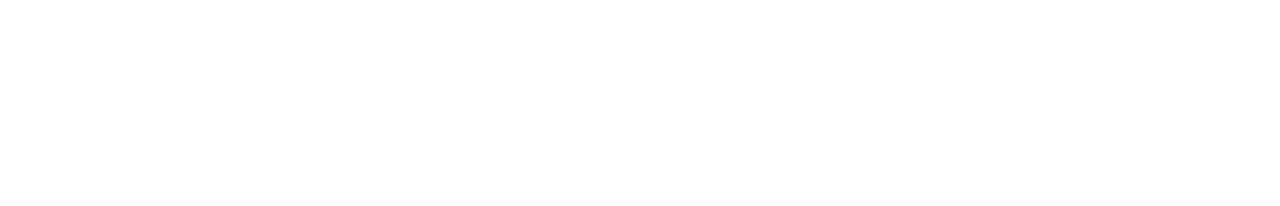
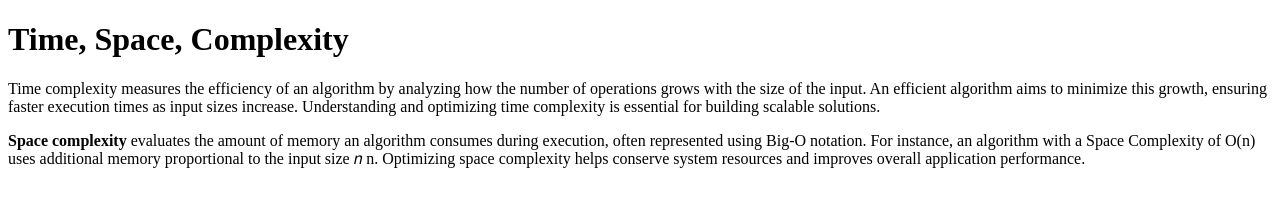
Before and after one commit to acciojob/time-and-space-complexity-Pr75502, a website: page main.html in a window 1280 px wide. Drawn offline with Linux system fonts and the light colour scheme.

Commit message:
created a submission

```diff
--- a/main.html
+++ b/main.html
@@ -7,6 +7,13 @@
 </head>
 
 <body>
+	<h1>Time, Space, Complexity</h1>
+	<p>Time complexity measures the efficiency of an algorithm by analyzing how
+		the number of operations grows with the size of the input. An efficient algorithm
+		aims to minimize this growth, ensuring faster execution times as input sizes increase. Understanding and optimizing time complexity is essential for building scalable solutions.</p>
+	<p><strong>Space complexity</strong> evaluates the amount of memory an algorithm consumes during execution, often represented using Big-O notation. For instance, an algorithm with a Space Complexity of O(n) uses additional memory proportional to the input size
+𝑛
+n. Optimizing space complexity helps conserve system resources and improves overall application performance.</p>
 	<!-- the entire body must be written by student -->
     <script type="text/javascript" src="./script.js">
 </script>
```
